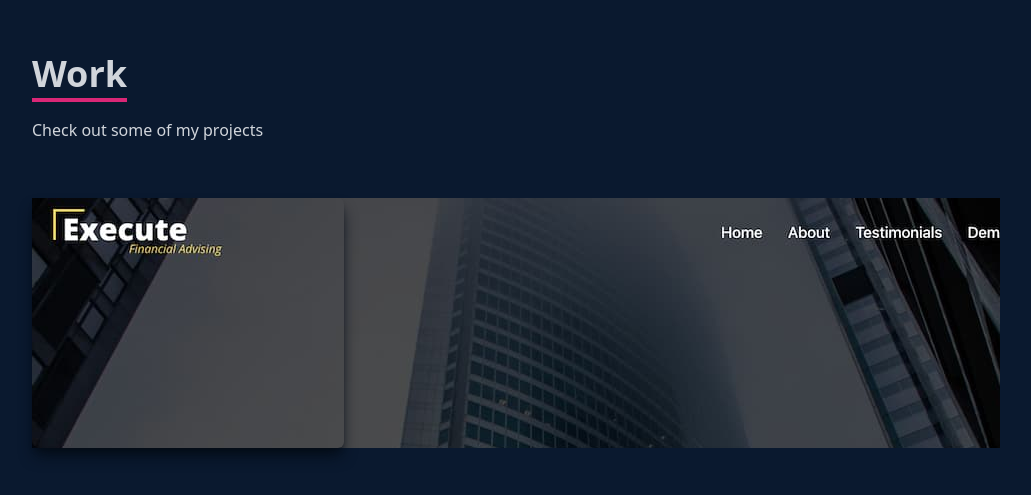
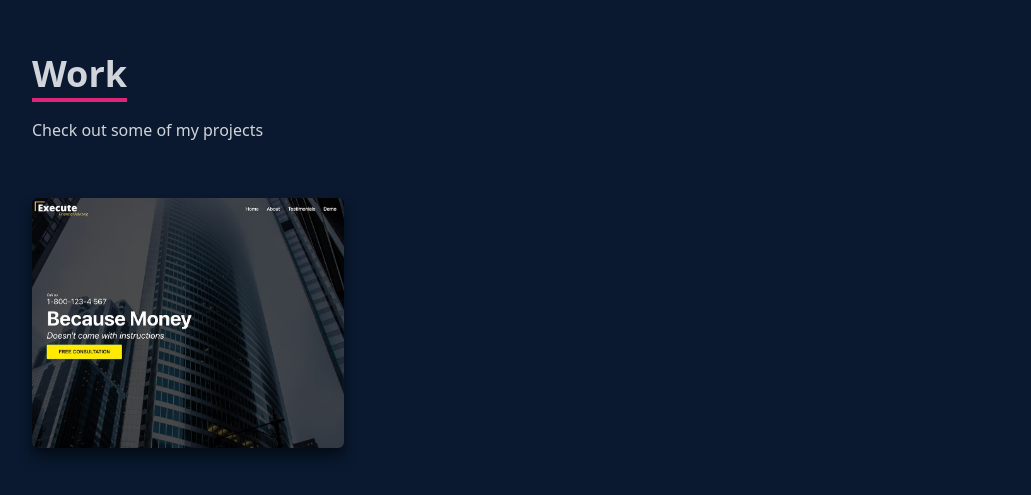
Before and after one commit to ATedy/portfolio-new, a React (Create React App) app: page / in a window 1280 px wide. Shown: the part 2549-3044 px from the top of the page, without its empty margins (124-1155 px from the left). Built offline with nearby package versions, Linux system fonts and the light colour scheme.

Commit message:
Projects card finished styling

```diff
--- a/src/components/Work.jsx
+++ b/src/components/Work.jsx
@@ -13,21 +13,27 @@
           <p className="py-6">Check out some of my projects</p>
         </div>
 
-        <div
-          style={{backgroundImage: `url(${WorkImg})`}}
-          className="grid sm:grid-cols-2 md:grid-cols-3 gap-4"
-        >
-          <div className="shadow-lg shadow-[#040c16] group container rounded-md flex justify-center items-center mx-auto content-div">
+        <div className="grid sm:grid-cols-2 md:grid-cols-3 gap-4">
+          <div
+            style={{backgroundImage: `url(${WorkImg})`}}
+            className="shadow-lg shadow-[#040c16] group container rounded-md flex justify-center items-center mx-auto content-div"
+          >
             {/* Hover Effects */}
-            <div>
-              <span></span>
-              <div>
-                <a href="">
-                  <button></button>
+            <div className="opacity-0 group-hover:opacity-100">
+              <span className="text-2xl font-bold text-white tracking-wider">
+                React JS Application
+              </span>
+              <div className="pt-8 text-center">
+                <a href="/">
+                  <button className="text-center rounded-lg px-4 py-3 m-2 bg-white text-gray-700 font-bold text-lg">
+                    Demo
+                  </button>
                 </a>
 
                 <a href="">
-                  <button></button>
+                  <button className="text-center rounded-lg px-4 py-3 m-2 bg-white text-gray-700 font-bold text-lg">
+                    Code
+                  </button>
                 </a>
               </div>
             </div>
--- a/src/index.css
+++ b/src/index.css
@@ -17,7 +17,7 @@
 
 .content-div {
   background-repeat: no-repeat;
-  background-size: center;
+  background-size: cover;
   background-position: center;
   height: 250px;
 }
@@ -25,6 +25,7 @@
 .content-div:hover {
   background-image: linear-gradient(
     to right,
-    rgba(112, 157, 255, 0.8) hsla(242, 74%, 61% 0.8)
-  );
+    rgba(112, 157, 255, 0.8),
+    hsla(242, 74%, 61%, 0.8)
+  ) !important;
 }
```
